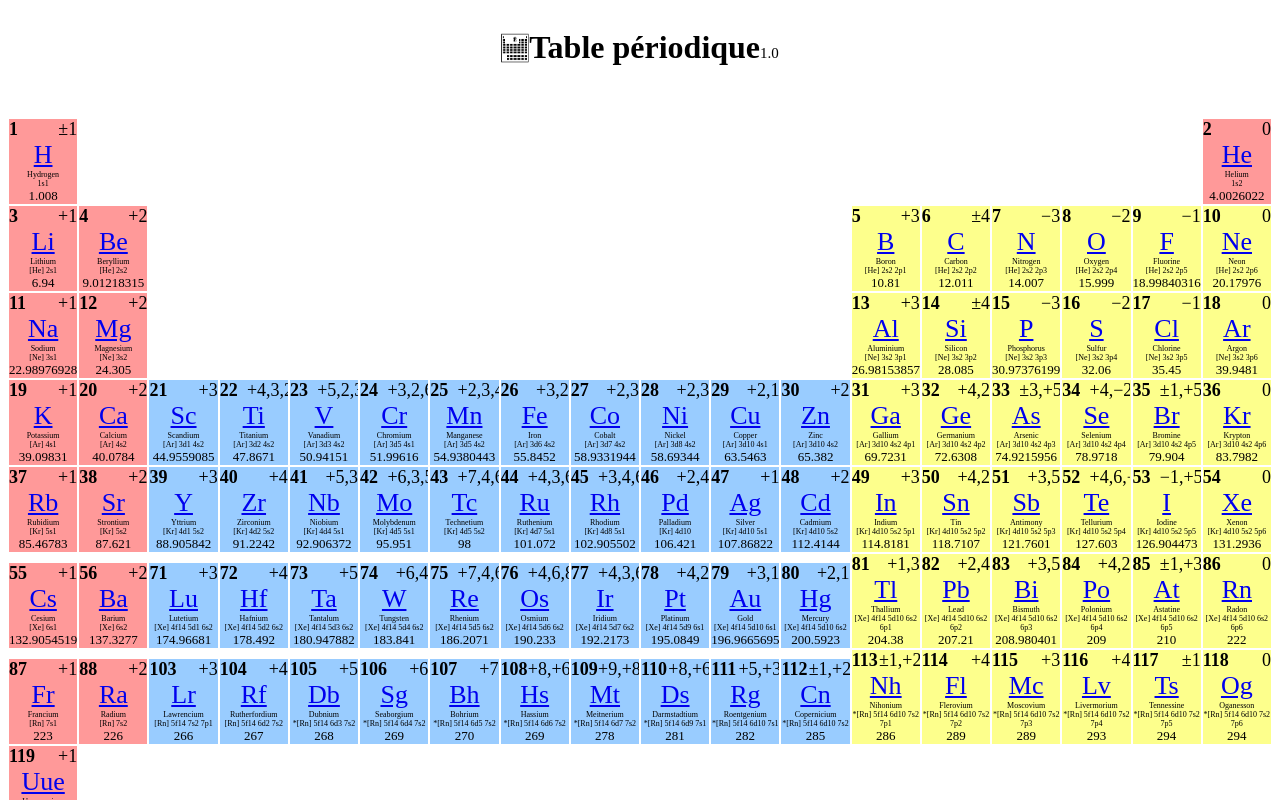
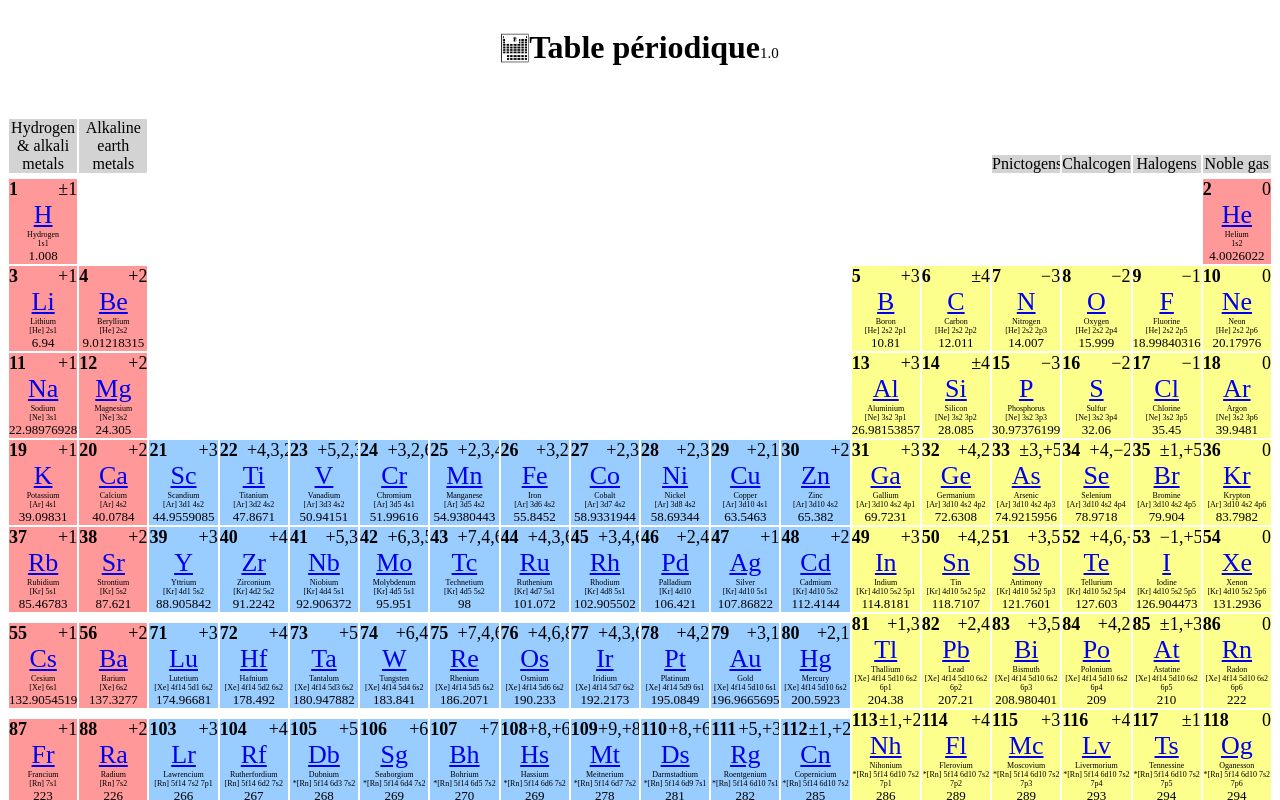
Before and after one commit to ErwanLT/periodicTableElements, an Angular app: page / in a window 1280 px wide. Shown: the top 800 px of the page. Built offline with nearby package versions, Linux system fonts and the light colour scheme.

Commit message:
add groups

```diff
--- a/src/app/list-element/list-element.component.css
+++ b/src/app/list-element/list-element.component.css
@@ -7,6 +7,17 @@
   border: 1px solid white;
   width: calc((100% / 18) - 2px);
   font-size: 0px;
+}
+
+.groups {
+  display: inline;
+}
+
+.group {
+  border: 1px solid white;
+  width: calc((100% / 18) - 2px);
+  font-size: initial;
+  background-color: lightgray;
 }
 
 .elementInfo {
--- a/src/app/list-element/list-element.component.html
+++ b/src/app/list-element/list-element.component.html
@@ -1,4 +1,8 @@
 <div class="divider"></div>
+
+<div *ngFor="let group of groups" class="groups">
+  <div class="pt group">{{group.name}}</div>
+</div>
 
 <div class="period">
   <div *ngFor="let element of elements" style="display: inline">
--- a/src/app/list-element/list-element.component.ts
+++ b/src/app/list-element/list-element.component.ts
@@ -10,6 +10,7 @@ import {Router} from '@angular/router';
 export class ListElementComponent implements OnInit {
 
   elements: any;
+  groups: any;
 
   constructor(private httpClient: HttpClient,
               private router: Router) { }
@@ -17,10 +18,9 @@ export class ListElementComponent implements OnInit {
   ngOnInit(): void {
     this.httpClient.get('/assets/data/elements.json').subscribe(elements => {
       this.elements = elements;
-    })
-  }
-
-  elementDetail(element: any) {
-    this.router.navigate(['/element'], {state: {data: element}});
+    });
+    this.httpClient.get('/assets/data/groups.json').subscribe(groups => {
+      this.groups = groups;
+    });
   }
 }
--- /dev/null
+++ b/src/assets/data/groups.json
@@ -0,0 +1,74 @@
+[
+  {
+    "number": 1,
+    "name" : "Hydrogen & alkali metals"
+  },
+  {
+    "number": 2,
+    "name" : "Alkaline earth metals"
+  },
+  {
+    "number": 3,
+    "name" : ""
+  },
+  {
+    "number": 4,
+    "name" : ""
+  },
+  {
+    "number": 5,
+    "name" : ""
+  },
+  {
+    "number": 6,
+    "name" : ""
+  },
+  {
+    "number": 7,
+    "name" : ""
+  },
+  {
+    "number": 8,
+    "name" : ""
+  },
+  {
+    "number": 9,
+    "name" : ""
+  },
+  {
+    "number": 10,
+    "name" : ""
+  },
+  {
+    "number": 11,
+    "name" : ""
+  },
+  {
+    "number": 12,
+    "name" : ""
+  },
+  {
+    "number": 13,
+    "name" : ""
+  },
+  {
+    "number":14,
+    "name" : ""
+  },
+  {
+    "number": 15,
+    "name" : "Pnictogens"
+  },
+  {
+    "number": 16,
+    "name" : "Chalcogens"
+  },
+  {
+    "number": 17,
+    "name" : "Halogens"
+  },
+  {
+    "number": 18,
+    "name" : "Noble gas"
+  }
+]
```
